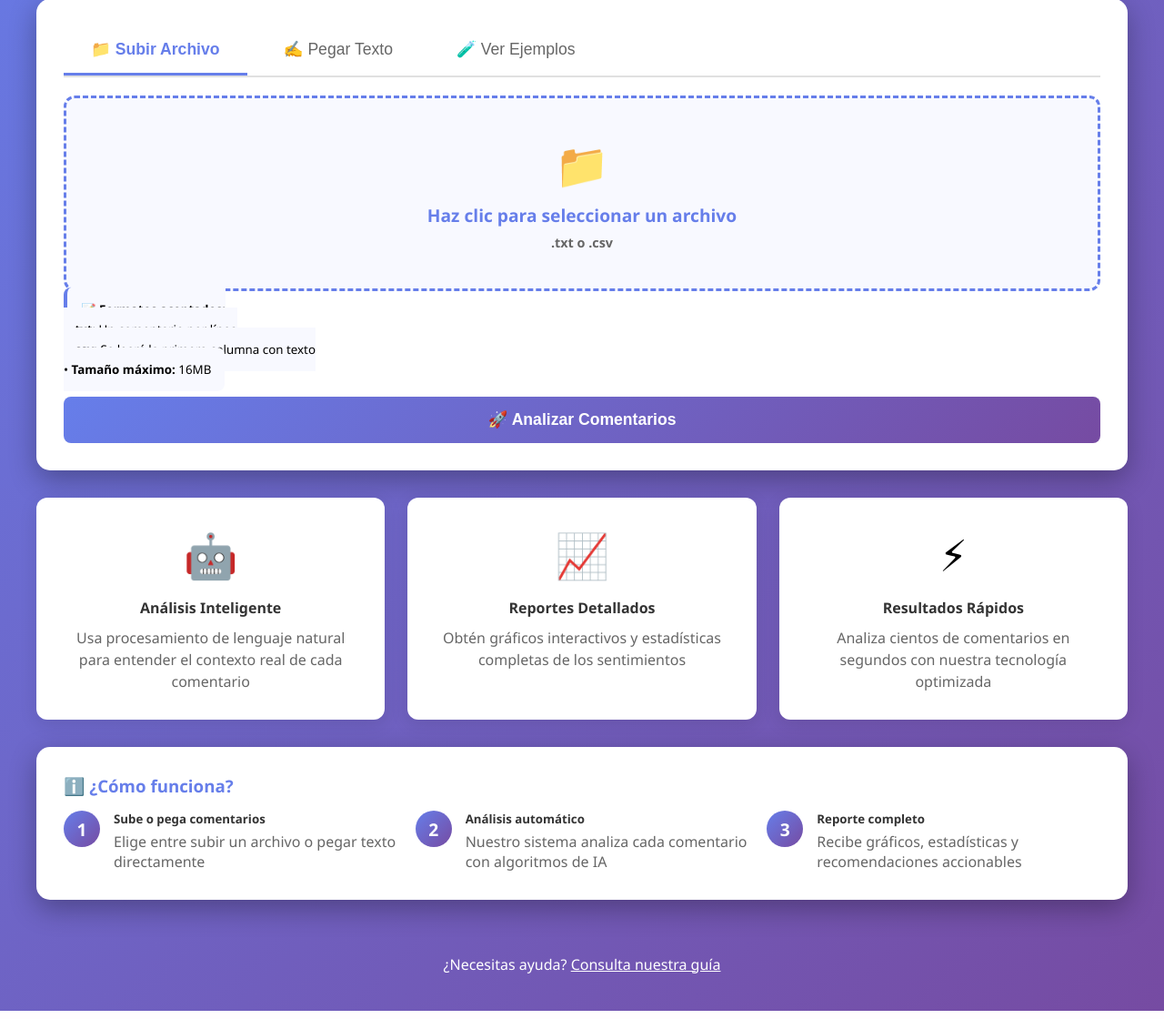
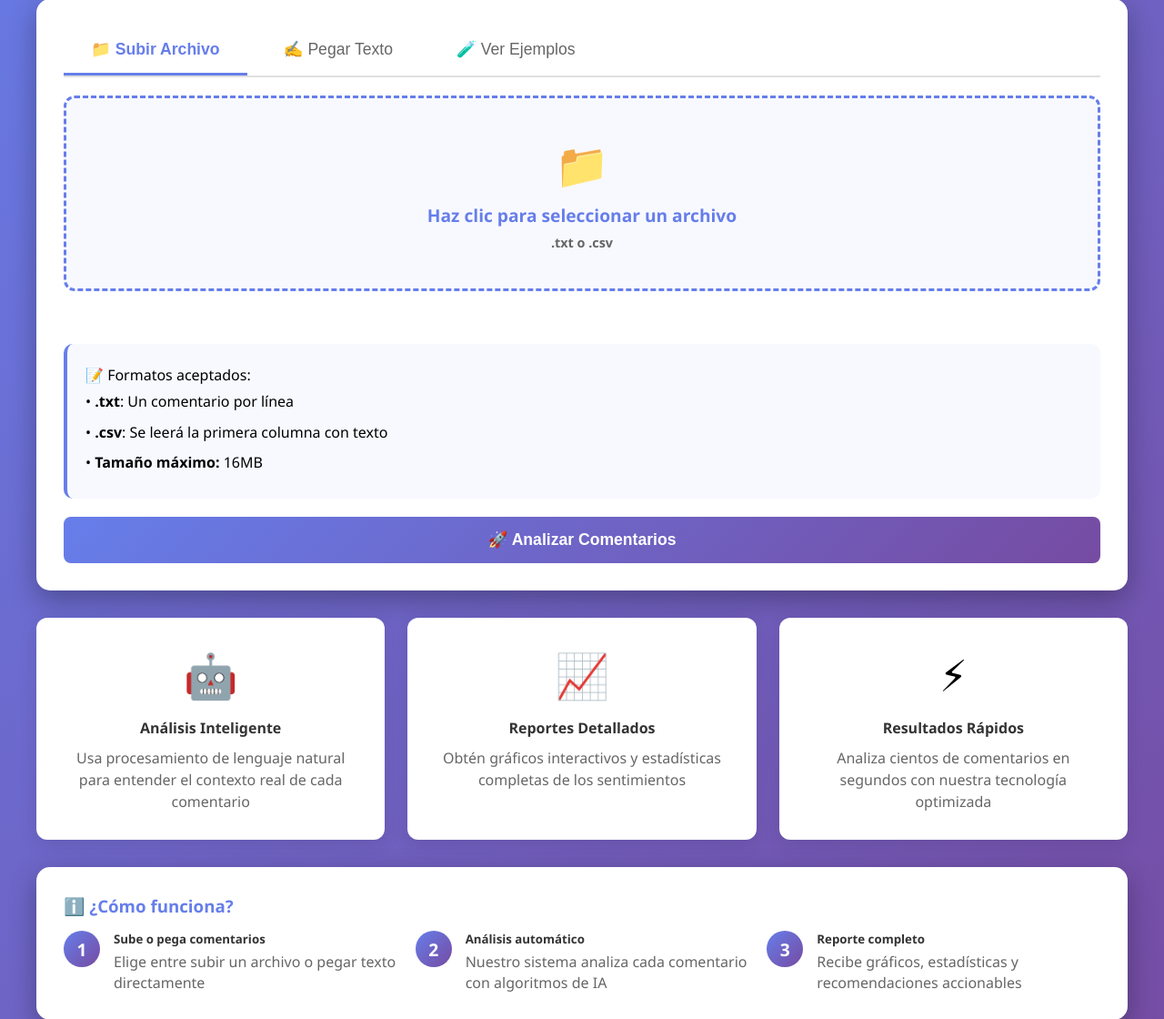
Before and after one commit to Edmar19/analizador-sentimientos, a Flask app: page / in a window 1280 px wide. Shown: the part 334-1454 px from the top of the page at 91% size. Run offline with Flask 3, Linux system fonts and the light colour scheme.

Commit message:
fix: mejorar espaciado en sección de subida de archivos

```diff
--- a/static/css/style.css
+++ b/static/css/style.css
@@ -691,3 +691,40 @@ textarea:focus {
         padding: 30px 15px;
     }
 }
+
+/* ESTILOS ESPECÍFICOS PARA EL PROBLEMA DEL FORM-HELP */
+.form-help {
+    background: #f8f9ff;
+    padding: 20px;
+    border-radius: 10px;
+    border-left: 4px solid #667eea;
+    margin-top: 20px;
+    line-height: 1.8 !important;
+}
+
+.form-help strong {
+    display: inline-block;
+    margin-bottom: 5px;
+}
+
+.form-help br {
+    margin-bottom: 8px;
+    display: block;
+    content: "";
+}
+
+/* Asegurar que los elementos tengan suficiente espacio */
+.file-upload-area {
+    margin-bottom: 15px;
+}
+
+.file-name {
+    margin-bottom: 10px;
+}
+
+/* Espaciado específico para el grupo de formulario de archivo */
+#archivo .form-group {
+    display: flex;
+    flex-direction: column;
+    gap: 15px;
+}
--- a/templates/index.html
+++ b/templates/index.html
@@ -54,12 +54,23 @@
                                    style="display: none;" onchange="updateFileLabel(this)">
                         </label>
                         <div id="file-name" class="file-name" style="display: none;"></div>
-                        <small class="form-help">
-                            📝 <strong>Formatos aceptados:</strong><br>
-                            • <strong>.txt</strong>: Un comentario por línea<br>
-                            • <strong>.csv</strong>: Se leerá la primera columna con texto<br>
-                            • <strong>Tamaño máximo:</strong> 16MB
-                        </small>
+                            <div class="form-help">
+                                <div class="form-help-header">📝 Formatos aceptados:</div>
+                                <div class="form-help-items">
+                                    <div class="form-help-item">
+                                        <span class="form-help-bullet">•</span>
+                                        <span><strong>.txt</strong>: Un comentario por línea</span>
+                                    </div>
+                                    <div class="form-help-item">
+                                        <span class="form-help-bullet">•</span>
+                                        <span><strong>.csv</strong>: Se leerá la primera columna con texto</span>
+                                    </div>
+                                    <div class="form-help-item">
+                                        <span class="form-help-bullet">•</span>
+                                        <span><strong>Tamaño máximo:</strong> 16MB</span>
+                                    </div>
+                                </div>
+                            </div>
                     </div>
                     <input type="hidden" name="tipo" value="archivo">
                     <button type="submit" class="btn btn-primary" id="submit-btn">
```
